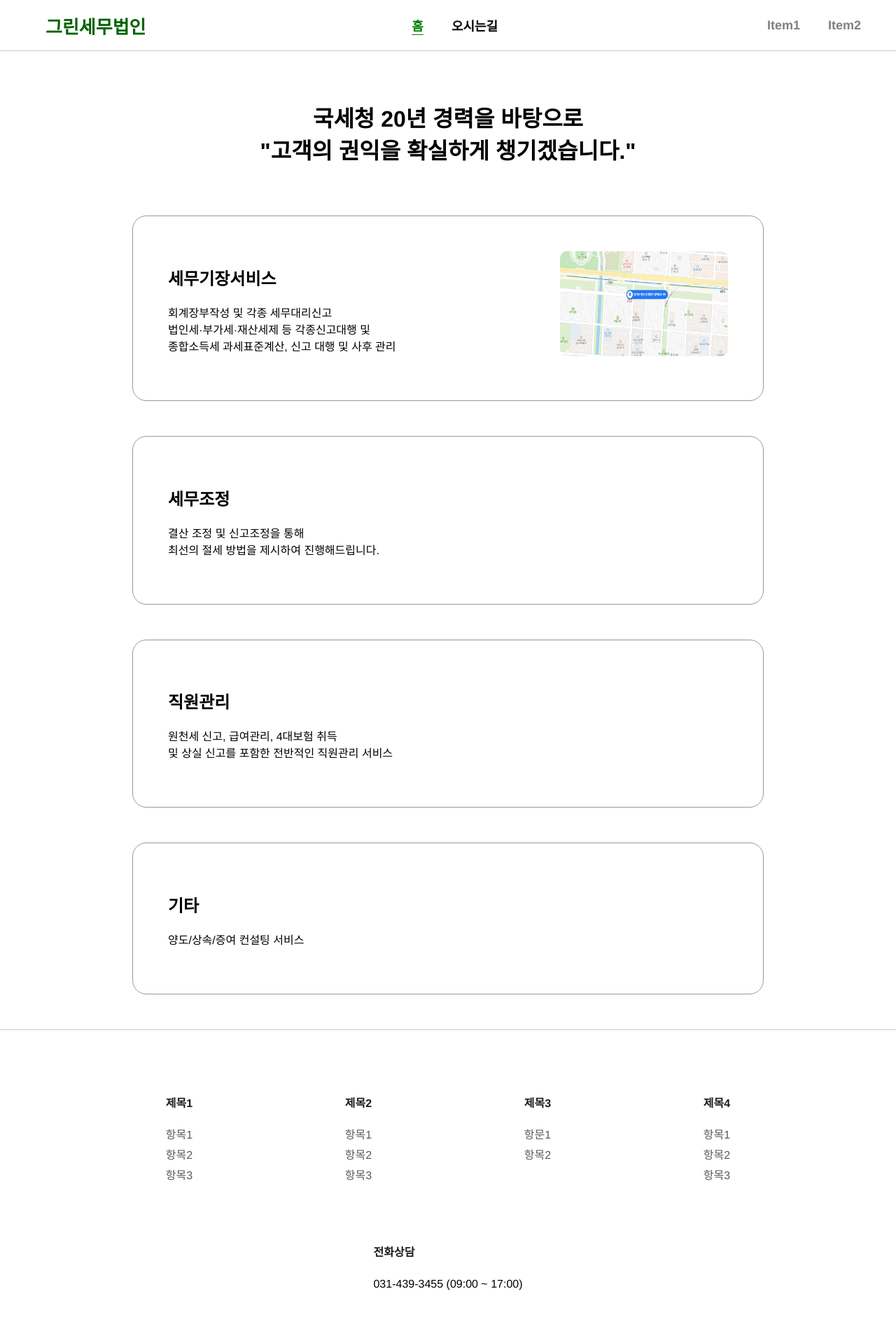
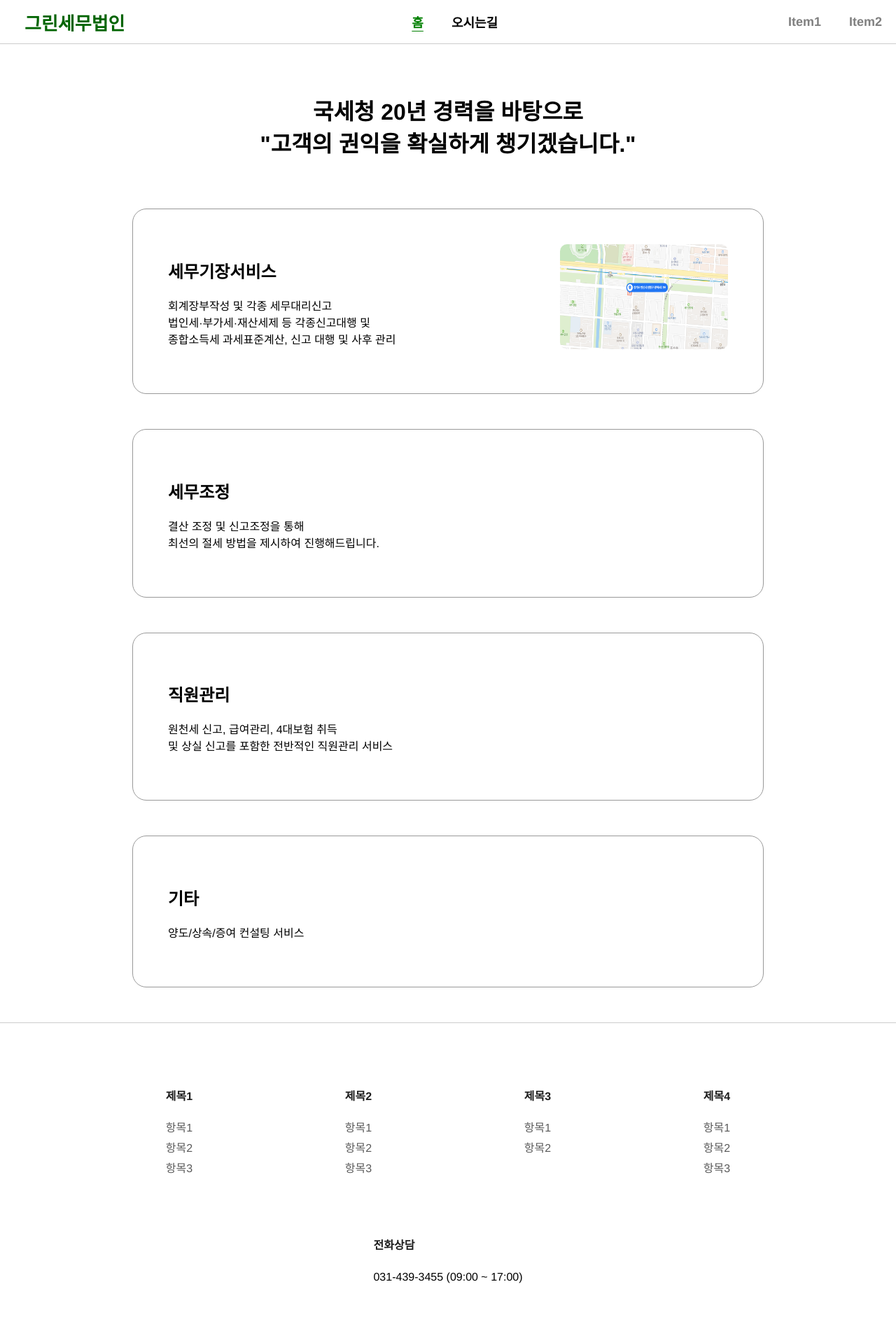
Before and after one commit to hungikim/accounting-agency-website, a React (Vite) app: page / in a window 1280 px wide. Shown: the top 1882 px of the page at 70% size. Built offline with nearby package versions, Linux system fonts and the light colour scheme.

Commit message:
fixed padding for navbar

```diff
--- a/src/Footer.jsx
+++ b/src/Footer.jsx
@@ -18,7 +18,7 @@ export default function Footer(){
                 </ul>
                 <ul className="footer-column">
                     <li className='footer-column-title'>제목3</li>
-                    <li>항문1</li>
+                    <li>항목1</li>
                     <li>항목2</li>
                 </ul>
                 <ul className="footer-column">
--- a/src/Navbar.css
+++ b/src/Navbar.css
@@ -7,10 +7,9 @@ header {
 
 .Navbar {
     display: flex;
-    padding: 5px 30px;
     font-size: 18px;
     font-weight: bold;
-
+    flex-wrap: wrap;
     justify-content: space-between;
     align-items: center;
     gap: 20px;
```
